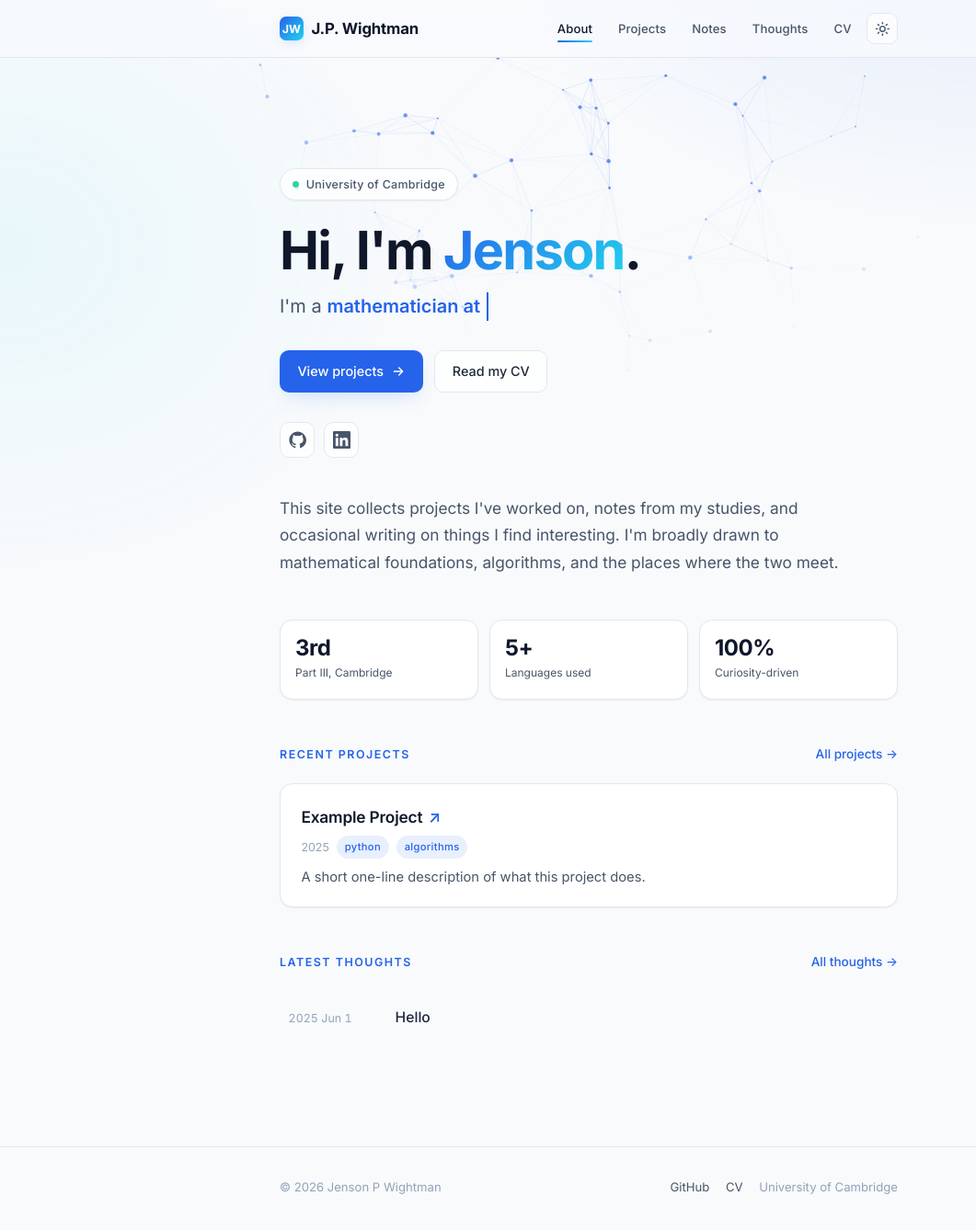
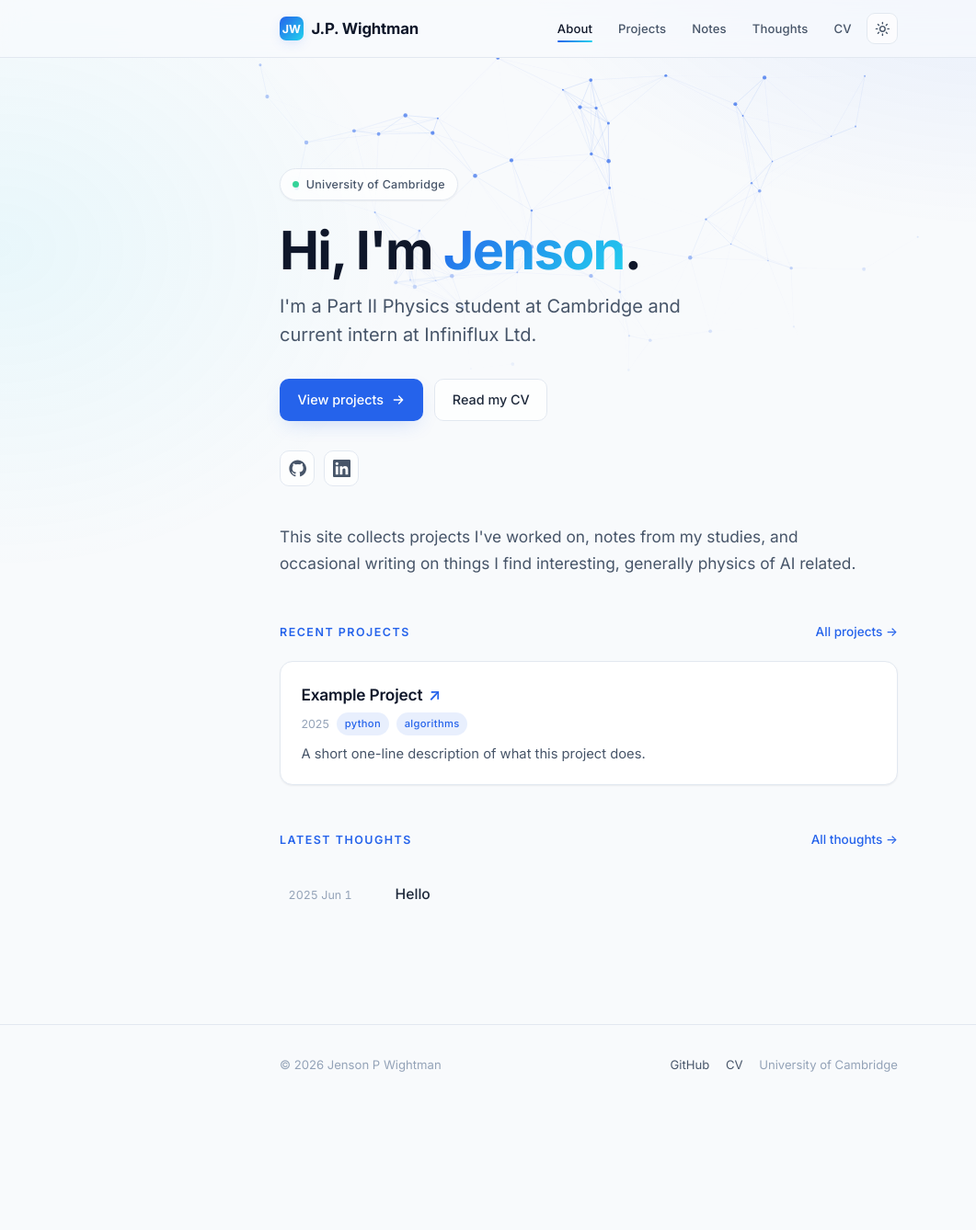
Before and after one commit to Jwightman-00/jwightman-00.github.io, a Jekyll site: the page built from index.md, in a window 1280 px wide and 1351 px high. Shown: the top 1338 px of the window at 92% size, without its empty margins (0-1061 px from the left). Built offline with Jekyll 4.4.1, drawn with Linux system fonts in a browser that asks for light colours.

Commit message:
about page

```diff
--- a/index.md
+++ b/index.md
@@ -12,7 +12,7 @@ permalink: /
   <h1>Hi, I'm <span class="gradient-text">Jenson</span>.</h1>
 
   <p class="hero-lead">
-    I'm a <span class="typed-role" data-typed='["Part III physics student.","mathematician at heart.","builder of small things.","curious about everything."]'><span class="typed-text"></span><span class="cursor">&nbsp;</span></span>
+    I'm a Part II Physics student at Cambridge and current intern at Infiniflux Ltd.
   </p>
 
   <div class="hero-actions">
@@ -35,15 +35,15 @@ permalink: /
 
 <section class="reveal">
   <p class="about-intro" style="font-size:1.08rem;color:var(--text-soft);max-width:60ch;">
-    This site collects projects I've worked on, notes from my studies, and occasional writing on things I find interesting. I'm broadly drawn to mathematical foundations, algorithms, and the places where the two meet.
+    This site collects projects I've worked on, notes from my studies, and occasional writing on things I find interesting, generally physics of AI related.
   </p>
 </section>
 
-<div class="facts reveal">
+<!-- <div class="facts reveal">
   <div class="fact"><div class="num" data-count="3" data-suffix="rd">3rd</div><div class="label">Part III, Cambridge</div></div>
   <div class="fact"><div class="num" data-count="5" data-suffix="+">5+</div><div class="label">Languages used</div></div>
   <div class="fact"><div class="num" data-count="100" data-suffix="%">100%</div><div class="label">Curiosity-driven</div></div>
-</div>
+</div> This is the fact cards, could be reused at somepoint -->
 
 <div class="section-head reveal">
   <h2>Recent projects</h2>
```
